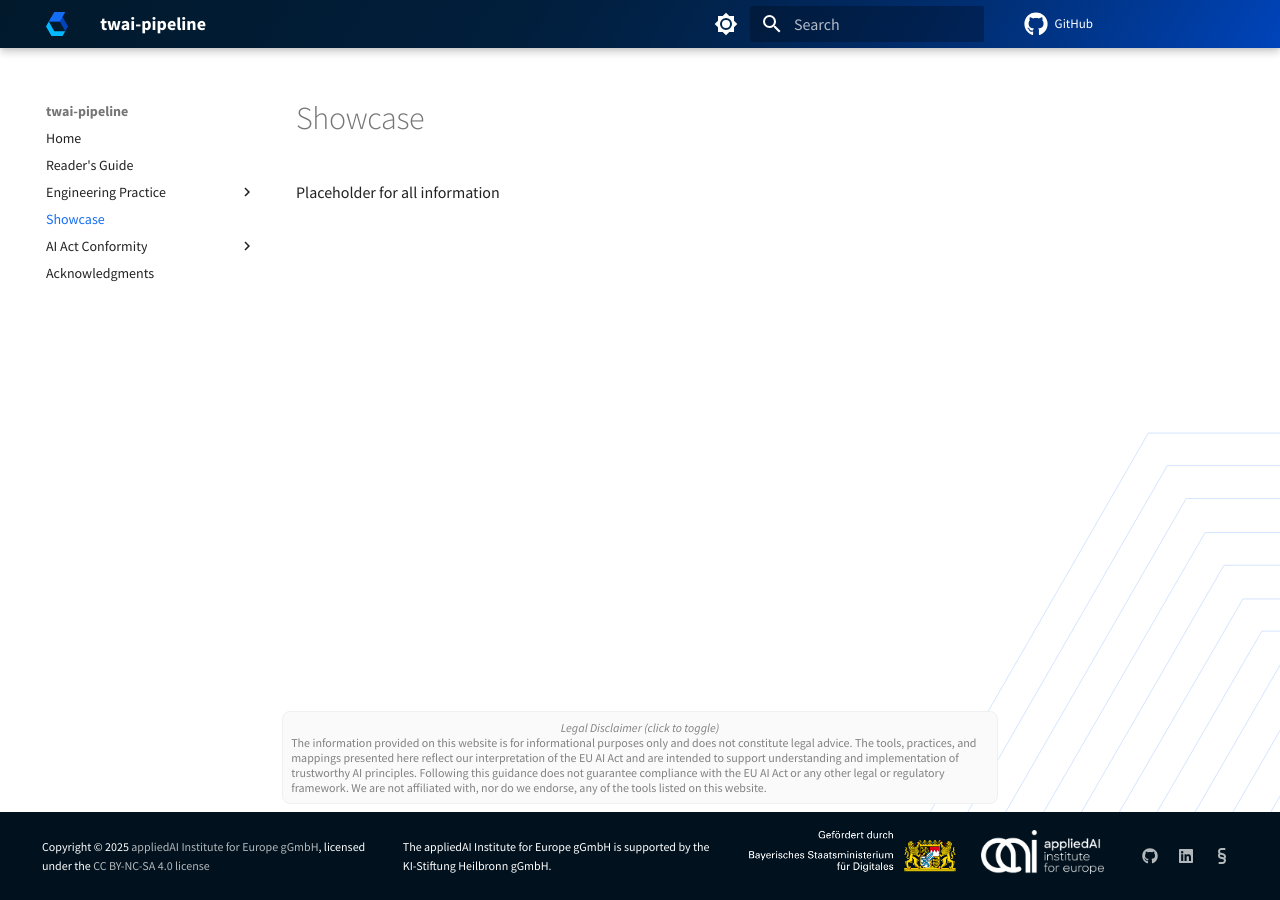
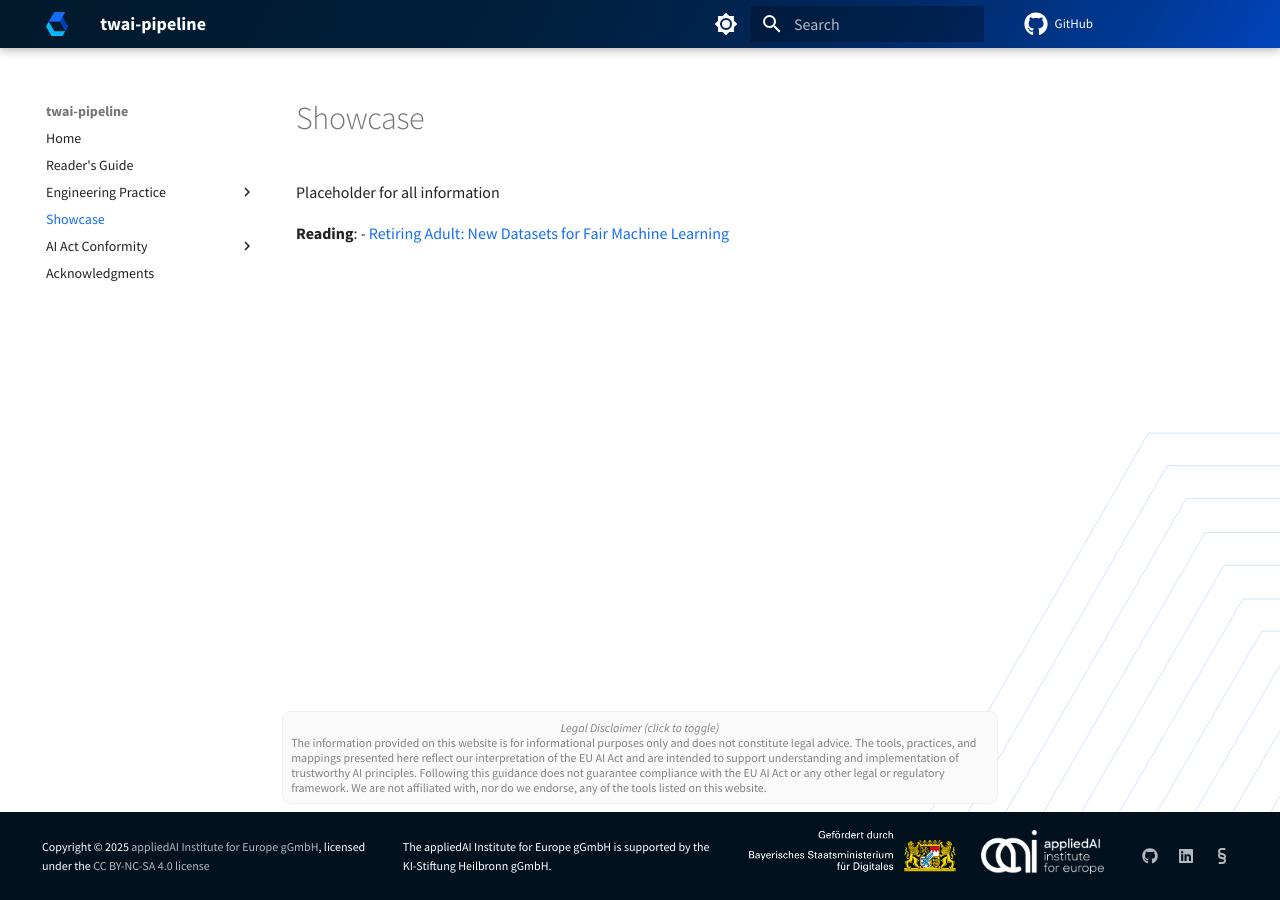
Before and after one commit to aai-institute/practical-ai-act, an MkDocs documentation site: the page built from docs/showcase/index.md, in a window 1280 px wide. Built offline with MkDocs 1.6.1 and Material for MkDocs 9.7.7, drawn with Linux system fonts in a browser that asks for light colours; plug-ins that fetch from the network failed and are left out; comment, search, counter and statistics services are not loaded; the version menu is left out.

Commit message:
docs: Add reading to showcase

```diff
--- a/docs/showcase/index.md
+++ b/docs/showcase/index.md
@@ -1 +1,6 @@
 Placeholder for all information
+
+
+
+**Reading**:
+- [Retiring Adult: New Datasets for Fair Machine Learning](https://arxiv.org/pdf/2108.04884)
```
